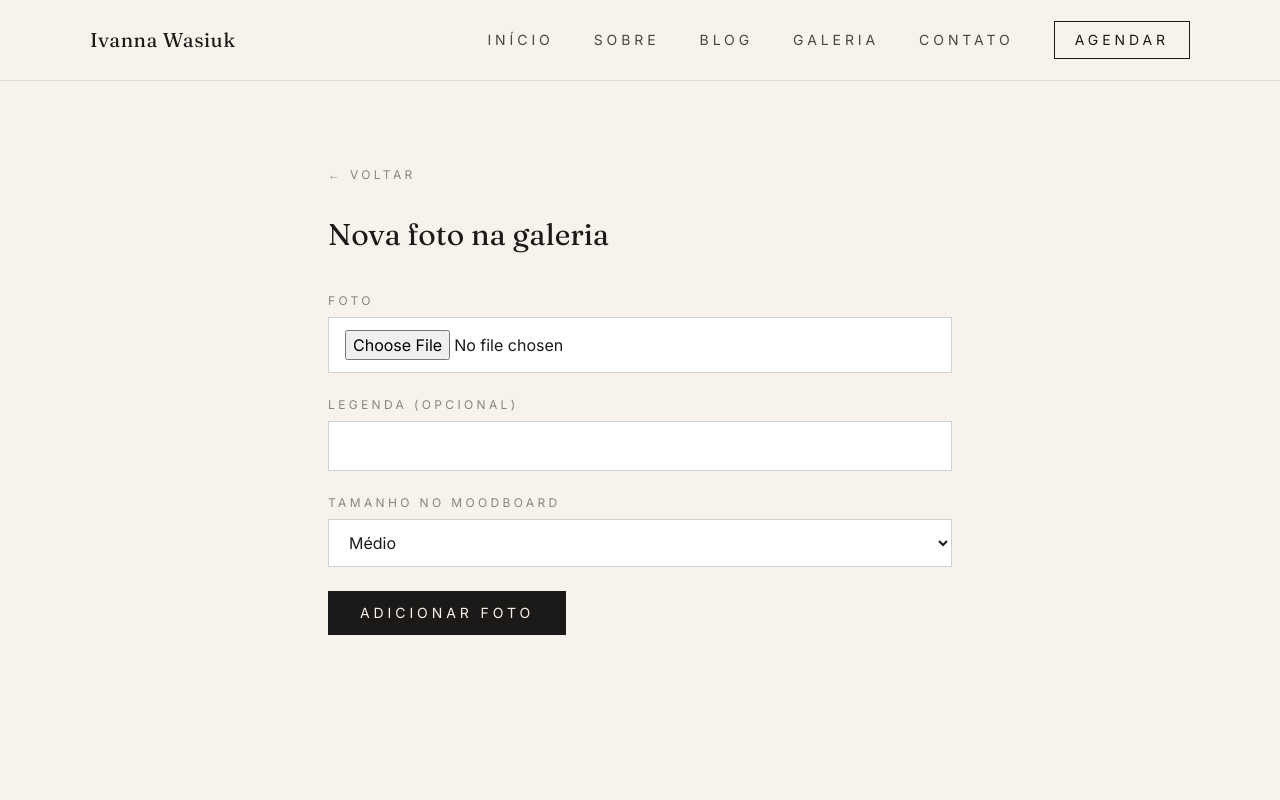
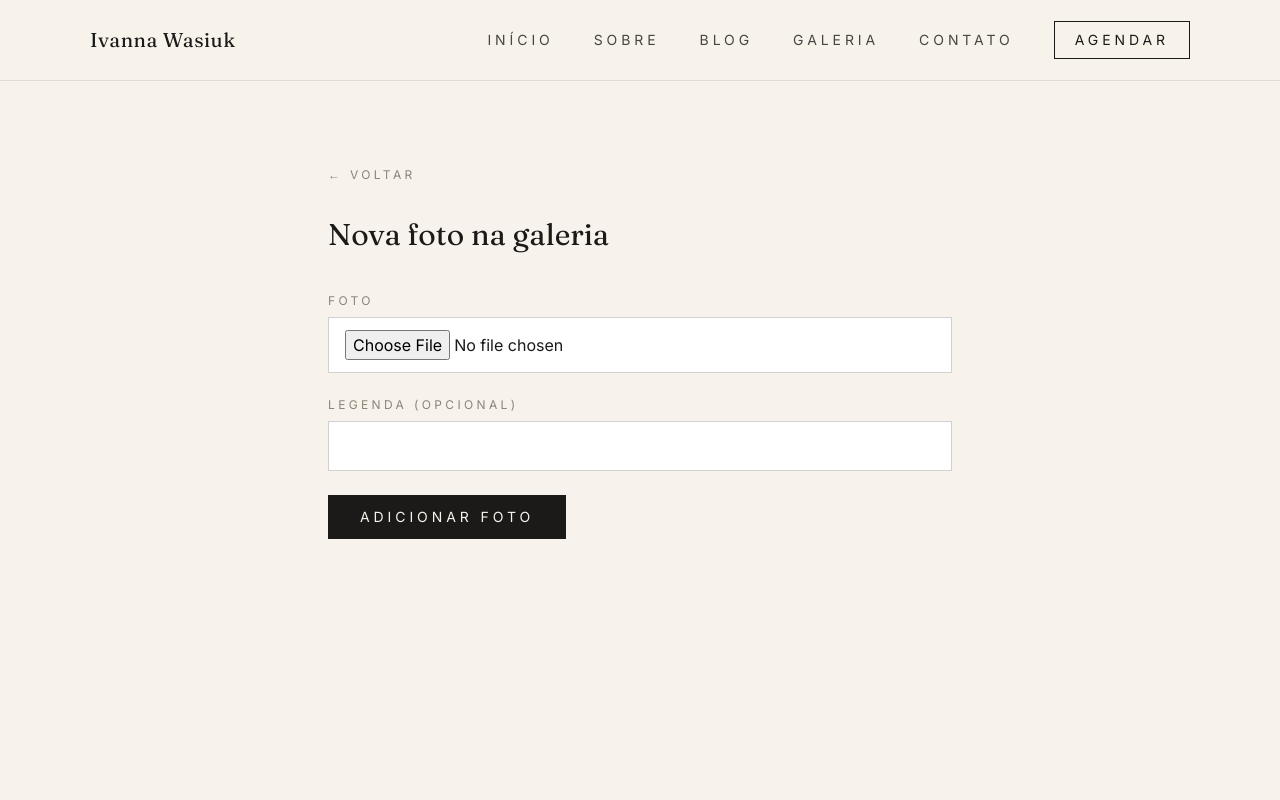
Before and after one commit to Niwasiuk/Iva, a Next.js app: page /admin/dashboard/nova-foto in a window 1280 px wide. Shown: the top 800 px of the page. Built offline with nearby package versions, Linux system fonts and the light colour scheme.

Commit message:
Galeria em masonry respeitando proporcao original das fotos

```diff
--- a/src/app/(site)/admin/dashboard/nova-foto/page.tsx
+++ b/src/app/(site)/admin/dashboard/nova-foto/page.tsx
@@ -61,21 +61,6 @@ export default async function NovaFoto({
           />
         </div>
 
-        <div>
-          <label className="block text-xs uppercase tracking-widest2 text-stone mb-2">
-            Tamanho no moodboard
-          </label>
-          <select
-            name="size"
-            className="w-full border border-ink/20 bg-paper px-4 py-3 focus-ring focus:outline-none"
-            defaultValue="md"
-          >
-            <option value="sm">Pequeno</option>
-            <option value="md">Médio</option>
-            <option value="lg">Grande</option>
-          </select>
-        </div>
-
         <button
           type="submit"
           className="bg-ink text-cream px-8 py-3 text-sm uppercase tracking-widest2 hover:bg-gold hover:text-ink transition-colors focus-ring"
--- a/src/app/(site)/galeria/page.tsx
+++ b/src/app/(site)/galeria/page.tsx
@@ -1,15 +1,8 @@
-import Image from "next/image";
 import { createClient } from "@/lib/supabase/server";
 import type { GalleryImage } from "@/lib/types";
 
 export const metadata = { title: "Galeria — Ivanna Wasiuk do Canto" };
 export const revalidate = 60;
-
-const SIZE_CLASSES: Record<string, string> = {
-  sm: "md:row-span-1",
-  md: "md:row-span-2",
-  lg: "md:row-span-3",
-};
 
 export default async function Galeria() {
   const supabase = await createClient();
@@ -36,19 +29,18 @@ export default async function Galeria() {
       {gallery.length === 0 ? (
         <p className="text-stone">Galeria em construção.</p>
       ) : (
-        <div className="grid grid-cols-2 md:grid-cols-4 auto-rows-[140px] md:auto-rows-[110px] gap-4">
+        <div className="columns-2 md:columns-3 lg:columns-4 gap-4">
           {gallery.map((img) => (
             <div
               key={img.id}
-              className={`relative border border-ink/10 overflow-hidden group row-span-2 ${
-                SIZE_CLASSES[img.size] || "md:row-span-2"
-              }`}
+              className="relative border border-ink/10 overflow-hidden group mb-4 break-inside-avoid"
             >
-              <Image
+              {/* eslint-disable-next-line @next/next/no-img-element */}
+              <img
                 src={img.image_url}
                 alt={img.caption || "Referência de estilo"}
-                fill
-                className="object-cover group-hover:scale-105 transition-transform duration-500"
+                className="w-full h-auto block group-hover:scale-105 transition-transform duration-500"
+                loading="lazy"
               />
               {img.caption && (
                 <div className="absolute inset-x-0 bottom-0 bg-gradient-to-t from-ink/70 to-transparent p-3 opacity-0 group-hover:opacity-100 transition-opacity">
```
